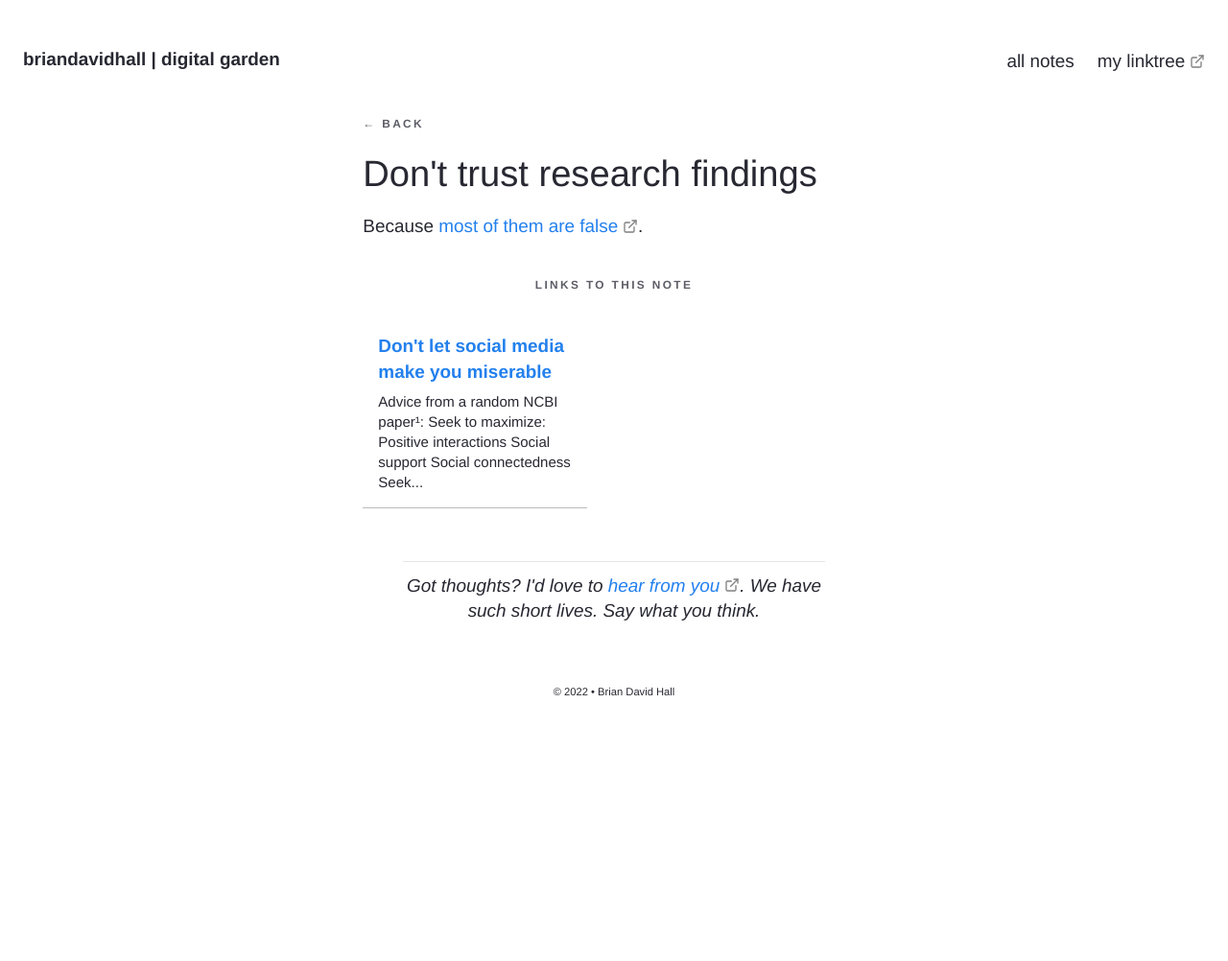
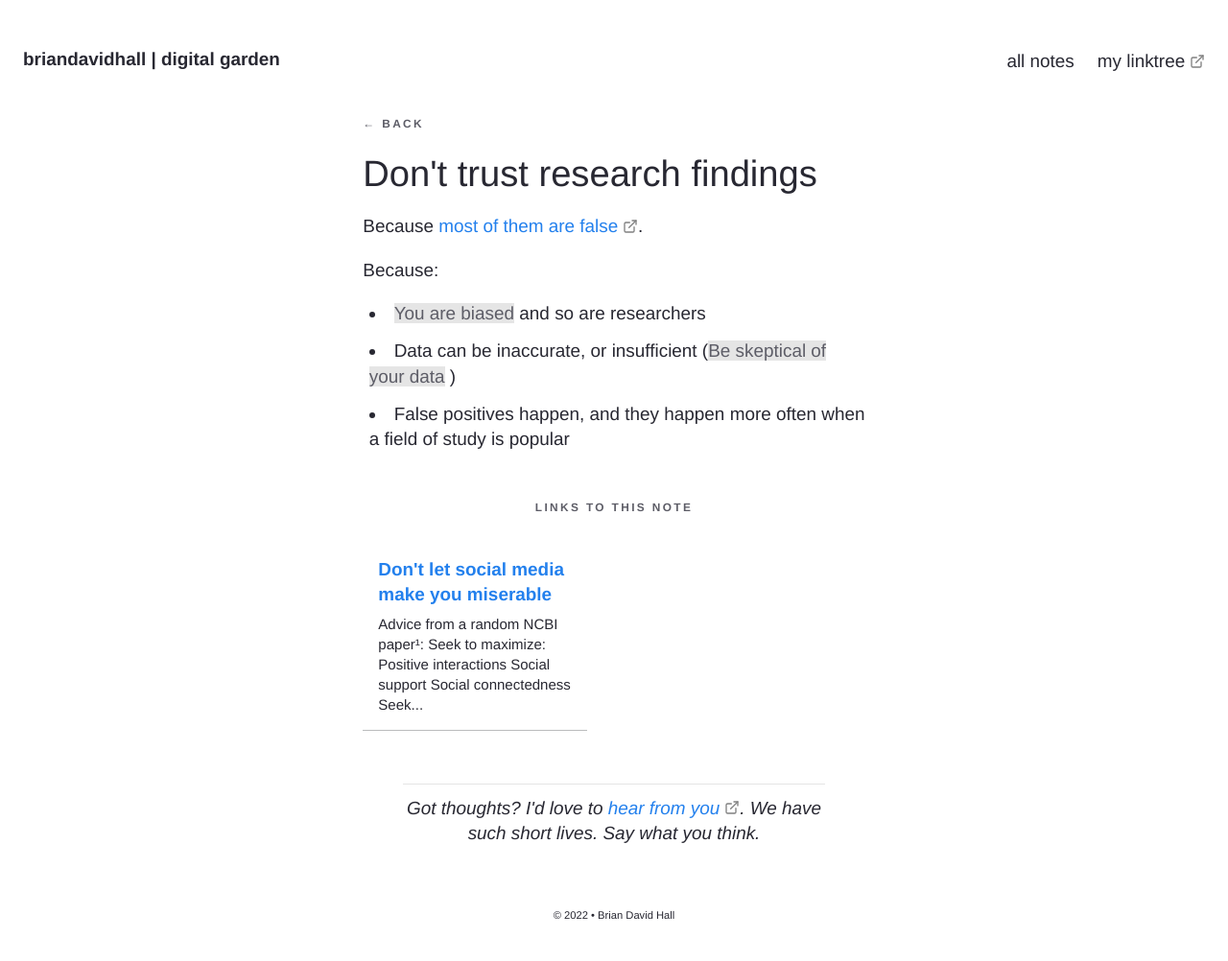
Before and after one commit to bruab/garden, a Jekyll site: the page built from _notes/Don't trust research findings.md, in a window 1280 px wide. Shown: the whole page at 96% size. Built offline with Jekyll 4.4.1, drawn with Linux system fonts in a browser that asks for light colours; before the commit the page ends 900 px from its top, so only the background shows below that.

Commit message:
update some notes

```diff
--- a/_notes/Don't trust research findings.md
+++ b/_notes/Don't trust research findings.md
@@ -1,6 +1,6 @@
 ---
 
-title: Don't trust research findings
+title: "Don't trust research findings"
 feed: show
 date: 2022-10-20
 # permalink: /credits
@@ -9,3 +9,8 @@ date: 2022-10-20
 ---
 
 Because [most of them are false](https://www.ncbi.nlm.nih.gov/pmc/articles/PMC1182327/).
+
+Because:
+- [[You are biased]] and so are researchers
+- Data can be inaccurate, or insufficient ([[Be skeptical of your data]])
+- False positives happen, and they happen more often when a field of study is popular
```
Also changed, not shown: _notes/Be authentic, and if you can't be authentic, look for the exit.md (added, +15 -0 lines).
